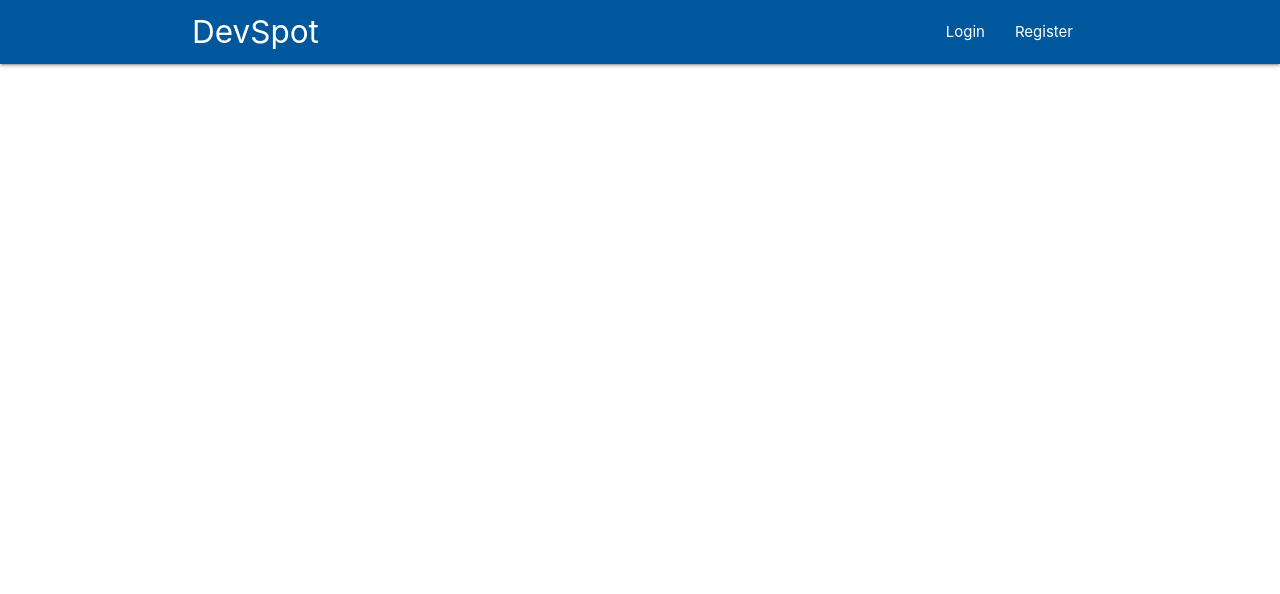
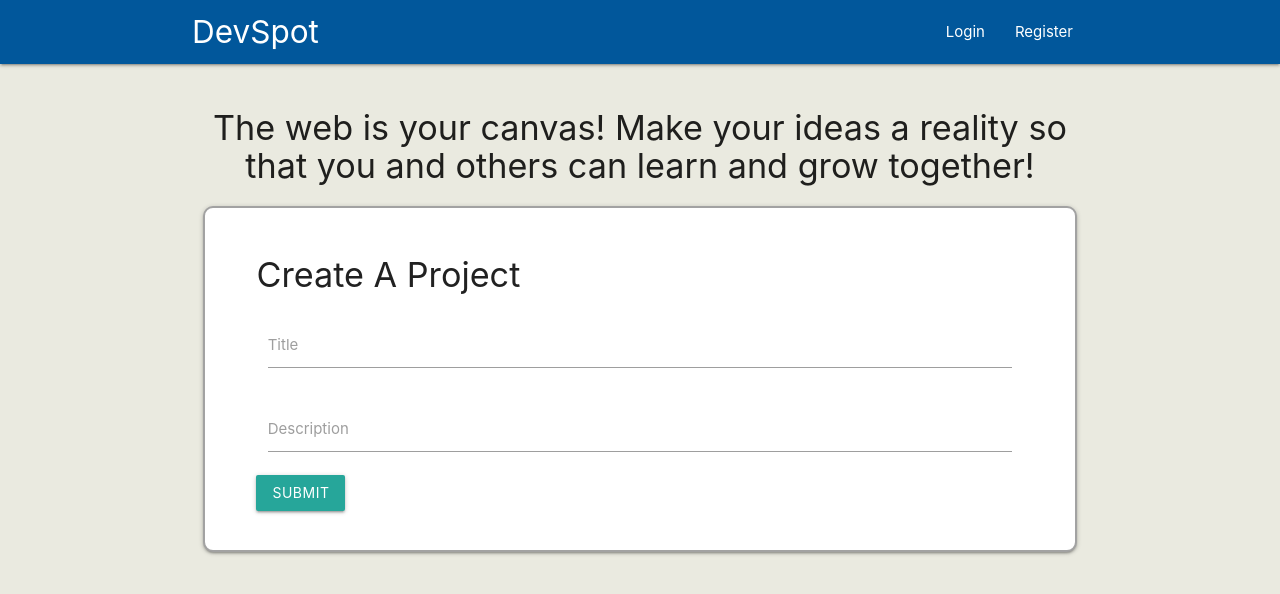
Before and after one commit to paulpadian/dev-spot-frontend, a React (Create React App) app: page /createproject in a window 1280 px wide. Shown: the top 594 px of the page. Built offline with nearby package versions, Linux system fonts and the light colour scheme; no server answers.

Commit message:
updating components for deploy

```diff
--- a/package.json
+++ b/package.json
@@ -10,6 +10,7 @@
     "materialize-css": "^1.0.0-rc.2",
     "react": "^16.13.1",
     "react-dom": "^16.13.1",
+    "react-responsive-carousel": "^3.2.9",
     "react-router-dom": "^5.2.0",
     "react-scripts": "3.4.1"
   },
--- a/src/App.js
+++ b/src/App.js
@@ -6,19 +6,17 @@ import Home from './components/pages/Home';
 import Login from './components/auth/Login';
 import Register from './components/auth/Register';
 import UserContext from './context/UserContext';
-import ProjectDashboard from './components/pages/ProjectDashboard'
-import AllProjects from './components/pages/AllProjects'
-import Apply from './components/pages/Apply'
+import ProjectDashboard from './components/pages/ProjectDashboard';
 import 'materialize-css/dist/css/materialize.min.css';
-import './styles/style.css'
-
-
+import './styles/style.css';
+import CreateProject from './components/pages/CreateProject';
+import AllProjects from './components/pages/AllProjects';
+import Apply from './components/pages/Apply';
 export default function App() {
   const [userData, setUserData] = useState({
     token: undefined,
     user: undefined
   });
-
   useEffect(() => {
     const checkedLoggedIn = async () => {
       let token = localStorage.getItem("auth-token");
@@ -27,12 +25,12 @@ export default function App() {
         token = ""
       }
       const tokenRes = await Axios.post(
-        `${process.env.REACT_APP_URL}/users/tokenIsValid`,
+        "http://localhost:5000/users/tokenIsValid",
         null,
         { headers: { "x-auth-token": token}  }
       )
       if (tokenRes.data) {
-        const userRes = await Axios.get(`${process.env.REACT_APP_URL}/users/`,
+        const userRes = await Axios.get('http://localhost:5000/users/',
         { headers: { "x-auth-token": token},
         });
         setUserData({
@@ -41,10 +39,8 @@ export default function App() {
         })
       }
     }
-
     checkedLoggedIn();
   }, [])
-
   return <>
     <BrowserRouter>
       <UserContext.Provider value={{ userData, setUserData}}>
@@ -56,8 +52,8 @@ export default function App() {
             <Route path="/login" component={Login} />
             <Route path="/register" component={Register} />
             <Route path='/project' component={ProjectDashboard} />
+            <Route path='/createproject' component={CreateProject} />
             <Route path='/all-projects' component={AllProjects} />
-
             <Route path='/apply' component={Apply} />
           </Switch>
         </div>
--- a/src/components/auth/AuthOptions.js
+++ b/src/components/auth/AuthOptions.js
@@ -1,20 +1,15 @@
 import React, {useContext} from 'react';
 import {useHistory, Link} from 'react-router-dom';
 import UserContext from '../../context/UserContext';
-
 export default function AuthOptions() {
   const {userData, setUserData} = useContext(UserContext)
-
   const history = useHistory();
-
   const register = () => {
     history.push('/register')
   }
-
   const login = () => {
     history.push('/login')
   }
-
   const logout = () => {
     setUserData({
       token: undefined,
@@ -22,7 +17,6 @@ export default function AuthOptions() {
     });
     localStorage.setItem("auth-token", "")
   }
-
   return (
     <nav className="light-blue darken-4">
       <div className="nav-wrapper container">
@@ -32,8 +26,9 @@ export default function AuthOptions() {
         <ul id="nav-mobile" className="right hide-on-small-only">
           <li> <Link className="nav-link" to="/login" onClick={logout}>Logout</Link> </li>
           <li> <Link className="nav-link" to='/'>Home</Link> </li>
-          {/* <li> <Link className="nav-link" to="/project">Project</Link> </li>  */}
-          <li> <Link className="nav-link" to="/all-projects">Projects</Link> </li>
+          <li> <Link className="nav-link" to='/createproject'>Create Project</Link> </li>
+          {/* <li> <Link className="nav-link" to='/project'>Your Project</Link> </li> */}
+          <li> <Link className="nav-link" to='/all-projects'>All Projects</Link> </li>
         </ul>
         </>
       ) : (
@@ -47,6 +42,5 @@ export default function AuthOptions() {
       }
     </div>
     </nav>
-
   )
 }
--- /dev/null
+++ b/src/components/misc/DeleteButton.js
@@ -0,0 +1,32 @@
+import React, {useEffect, useContext, useState} from 'react';
+import {useHistory} from 'react-router-dom';
+import UserContext from '../../context/UserContext';
+import Axios from 'axios';
+const DeleteButton = (props) => {
+    const {userData} = useContext(UserContext);
+    const history = useHistory();
+    const [toggleRefresh, setToggleRefresh] = useState(false)
+
+    async function deleteProject(e) {
+        e.preventDefault();
+        console.log(props.project)
+        // if(!userData.username) history.push('/login');
+        try {
+            const newProj = await Axios.delete(`http://localhost:5000/projects/${props.project}`, {
+                headers:{
+                    "x-auth-token":userData.token
+                }
+            })
+            setToggleRefresh(true)
+        } catch (error) {
+            console.log(error)
+        }
+    }
+
+    return (
+        <form className="delete-bounty-button" onSubmit={deleteProject}>
+            <input type="submit" value="Remove this Project" />
+        </form>
+    );
+};
+export default DeleteButton;
--- /dev/null
+++ b/src/components/misc/LandingCarousel.js
@@ -0,0 +1,27 @@
+import React from 'react';
+import ReactDOM from 'react-dom';
+import "react-responsive-carousel/lib/styles/carousel.min.css"; // requires a loader
+import { Carousel } from 'react-responsive-carousel';
+import styles from 'react-responsive-carousel/lib/styles/carousel.min.css';
+const LandingCarousel = () => {
+    return (
+        <div className="carousel-parent">
+             <Carousel className={styles}>
+                <div>
+                    <img src="https://images.unsplash.com/photo-1512295767273-ac109ac3acfa?ixlib=rb-1.2.1&ixid=eyJhcHBfaWQiOjEyMDd9&auto=format&fit=crop&w=675&q=80" alt="carousel img 1"  />
+                    <p className="legend">Build your portfolio!</p>
+                </div>
+                <div>
+                    <img src="https://images.pexels.com/photos/3184287/pexels-photo-3184287.jpeg?auto=compress&cs=tinysrgb&dpr=2&h=650&w=940" alt="carousel img 2" />
+                    <p className="legend">Collaborate with others!</p>
+                </div>
+                <div>
+                    <img src="https://images.pexels.com/photos/577585/pexels-photo-577585.jpeg?auto=compress&cs=tinysrgb&dpr=2&h=650&w=940" alt="carousel img 3" />
+                    <p className="legend">Expand your techonological knowledge!</p>
+                </div>
+            </Carousel>
+        </div>
+    );
+};
+// ReactDOM.render(<LandingCarousel />, document.querySelector('.demo-carousel'));
+export default LandingCarousel;
--- a/src/components/pages/AllUserProjects.js
+++ b/src/components/pages/AllUserProjects.js
@@ -2,17 +2,15 @@ import React, {useEffect, useContext, useState} from 'react';
 import {useHistory} from 'react-router-dom';
 import UserContext from '../../context/UserContext';
 import Axios from 'axios';
-
-
+import DeleteButton from '../misc/DeleteButton';
 const AllUserProjects = () => {
     const {userData} = useContext(UserContext);
     const history = useHistory();
     const [activeProjects, setActiveProjects] = useState([])
-
     async function getAllUserProjects () {
         if(!userData.user) history.push('/login');
         try {
-            const eachProject = await Axios.get(`${process.env.REACT_APP_URL}/projects/all`, {
+            const eachProject = await Axios.get('http://localhost:5000/projects/all', {
                 headers: {
                     "x-auth-token":userData.token
                 }
@@ -22,37 +20,35 @@ const AllUserProjects = () => {
             console.log(error)
         }
     }
+
     useEffect(() => {getAllUserProjects()}, [])
     if(!activeProjects) {
         return null
     }
     console.log(activeProjects)
-
-
     const eachActiveProject = activeProjects.map((project, i) => {
         let applicants = project.applicants.map((applicant, i) => <div key={i}><li index={i}>{applicant.name}</li><li index2={i}>{applicant.message}</li><li index3={i}>{applicant.linkedinURL}</li><br /></div>)
 
         return(
             <div className="card loginContainer" key={i}>
                 <li >
-                    {project.title}
+                    <h6><span className="bolder">Title</span>: {project.title}</h6>
                 </li>
                 <li>
-                    {project.description}
+                    <h6><span className="bolder">Description</span>: {project.description} </h6>
                 </li>
                 <li>
-                    {project.releaseDate}
+                    <h6><span className="bolder">Created</span>: {project.releaseDate} </h6>
                 </li>
                 <br></br>
-                   <strong>Applicants</strong> : {applicants}
-
+                   <h6 className="bolder">Applicants:</h6> {applicants}
+                    <DeleteButton project={project._id}/>
             </div>
         )
     })
     return (
         <div>
             <ul>
-
                 {eachActiveProject}
             </ul>
         </div>
--- /dev/null
+++ b/src/components/pages/CreateProject.js
@@ -0,0 +1,66 @@
+import React, {useEffect, useContext, useState} from 'react';
+import {useHistory, Redirect} from 'react-router-dom';
+import UserContext from '../../context/UserContext';
+import Axios from 'axios';
+const CreateProject = () => {
+    const {userData} = useContext(UserContext);
+    const history = useHistory();
+    const [title, setTitle] = useState("")
+    const [description, setDescription] = useState("")
+    const [redirect, setRedirect] = useState(false)
+
+    const handleTitle = (e) => {
+        setTitle(e.target.value)
+    }
+    const handleDescription = (e) => {
+        setDescription(e.target.value)
+    }
+    console.log(userData)
+    async function createProject(e) {
+        e.preventDefault();
+        // if(!userData.username) history.push('/login');
+        try {
+            const newProject = {
+                title,
+                description
+            };
+            const newProj = await Axios.post('http://localhost:5000/projects/new', newProject, {
+                headers:{
+                    "x-auth-token":userData.token
+                }
+            })
+            setRedirect(true)
+        } catch (error) {
+            console.log(error)
+        }
+    }
+    if (redirect === true) {
+        return <Redirect to='/' />
+    }
+    return (
+        <div className="create-a-project">
+            <div className="row">
+                <h4 className="center">The web is your canvas! Make your ideas a reality so that you and others can learn and grow together!</h4>
+                <div className="col s12">
+                    <div className="loginContainer card card-body create-project-form">
+                        <h4 className="py-2">Create A Project</h4>
+                        <form onSubmit={createProject}>
+                            <div className="input-field col s12">
+                                <label htmlFor="name">Title</label>
+                                <input type="text" name="name" value={title} onChange={handleTitle} className="validate" />
+                            </div>
+                            <div className="input-field col s12">
+                                <label htmlFor="email">Description</label>
+                                <input type="text" name="description" value={description} onChange={handleDescription} className="validate" />
+                            </div>
+
+                            <button type="submit" className="btn btn-primary float-right">Submit</button>
+                        </form>
+                    </div>
+                </div>
+            </div>
+        </div>
+
+    );
+};
+export default CreateProject;
--- a/src/styles/style.css
+++ b/src/styles/style.css
@@ -1,4 +1,3 @@
-
 .loginContainer{
   border: 2px solid rgba(133, 133, 133, 0.76);
   padding-left: 4vw;
@@ -12,22 +11,19 @@
   transition: box-shadow .25s;
   transition: box-shadow .25s, -webkit-box-shadow .25s;
 }
-
 body {
   display: flex;
   flex-direction: column;
+  background-color: #EAEAE0;
 }
-
 main {
   min-height: calc(100vh - 134px);
   flex: 1 0 auto;
 }
-
 .submitContainer {
  display: flex;
  justify-content: flex-end;
 }
-
 .projectDescription {
   border: 2px solid rgba(133, 133, 133, 0.76);
   padding-left: 2vw;
@@ -41,3 +37,9 @@ main {
   transition: box-shadow .25s;
   transition: box-shadow .25s, -webkit-box-shadow .25s;
 }
+.carousel-parent {
+  margin-top: 50px;
+}
+.bolder {
+  font-weight: bold
+}
```
Also changed, not shown: src/components/auth/Login.js (+11 -7 lines), src/components/pages/Home.js (+7 -18 lines), 1 other file (tests, documents, lock files or other folders).
